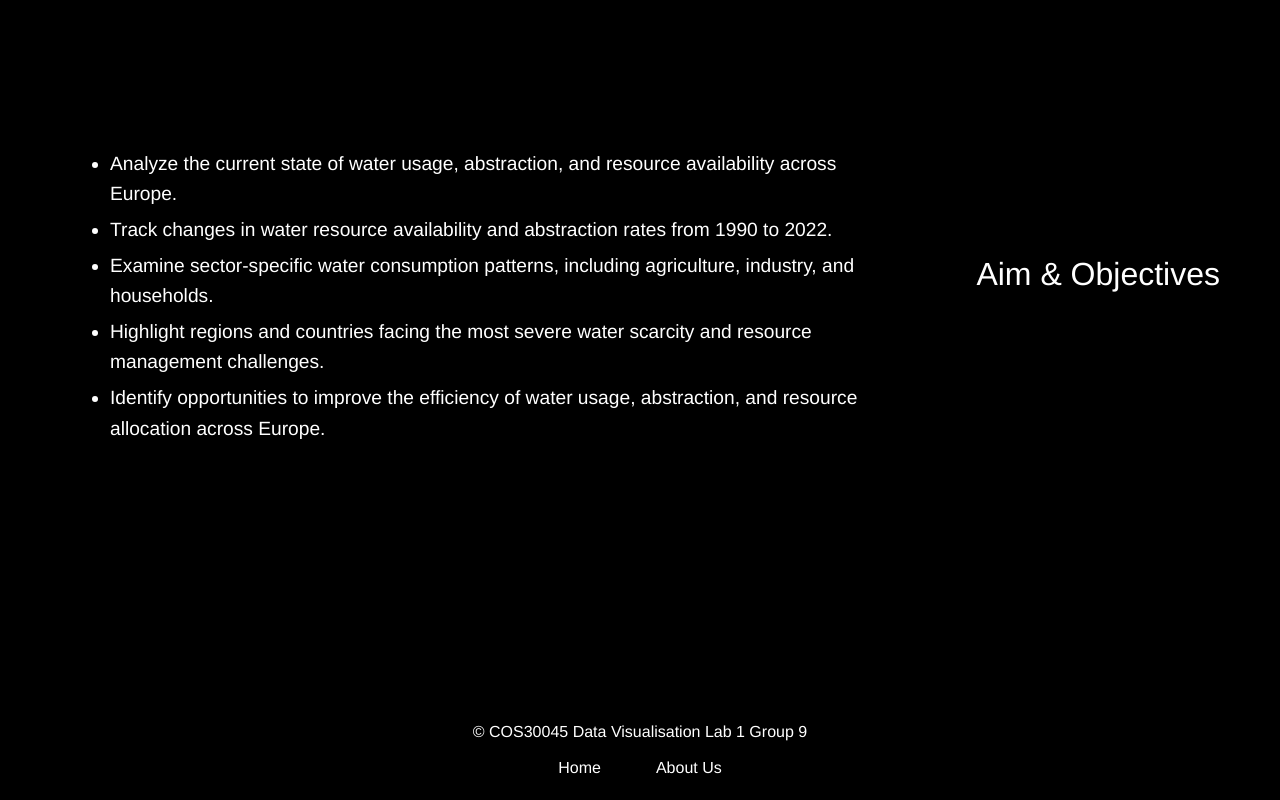
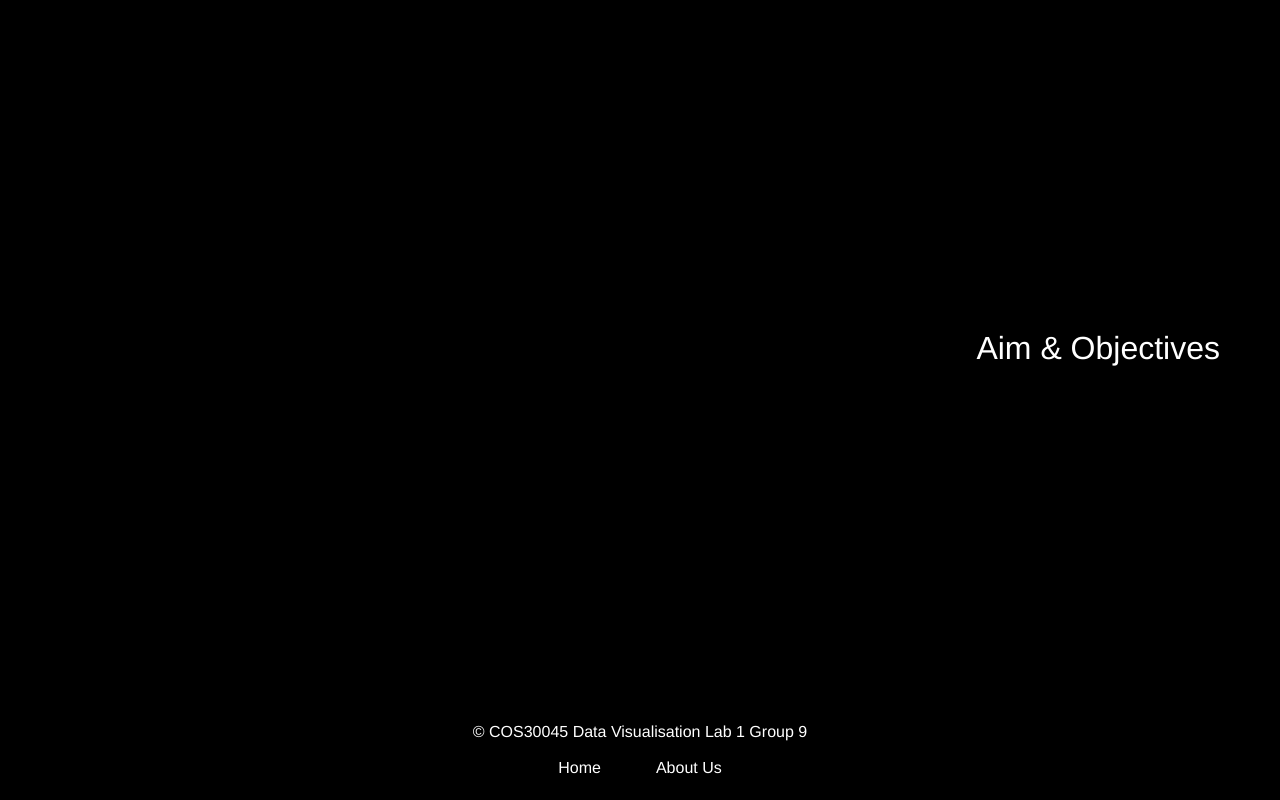
Before and after one commit to bdsimry/HydroScope, a plain HTML site: page index.html in a window 1280 px wide. Shown: the part 1751-2551 px from the top of the page. Drawn offline with nearby package versions, Linux system fonts and the light colour scheme.

Commit message:
Edit remove

```diff
--- a/index.html
+++ b/index.html
@@ -57,13 +57,7 @@
         <div class="content">
             <!-- Left aligned list content -->
             <div class="objectives-text">
-                <ul>
-                    <li>Analyze the current state of water usage, abstraction, and resource availability across Europe.</li>
-                    <li>Track changes in water resource availability and abstraction rates from 1990 to 2022.</li>
-                    <li>Examine sector-specific water consumption patterns, including agriculture, industry, and households.</li>
-                    <li>Highlight regions and countries facing the most severe water scarcity and resource management challenges.</li>
-                    <li>Identify opportunities to improve the efficiency of water usage, abstraction, and resource allocation across Europe.</li>
-                </ul>
+                <ul></ul>
             </div>
 
             <!-- Right aligned heading -->
```
